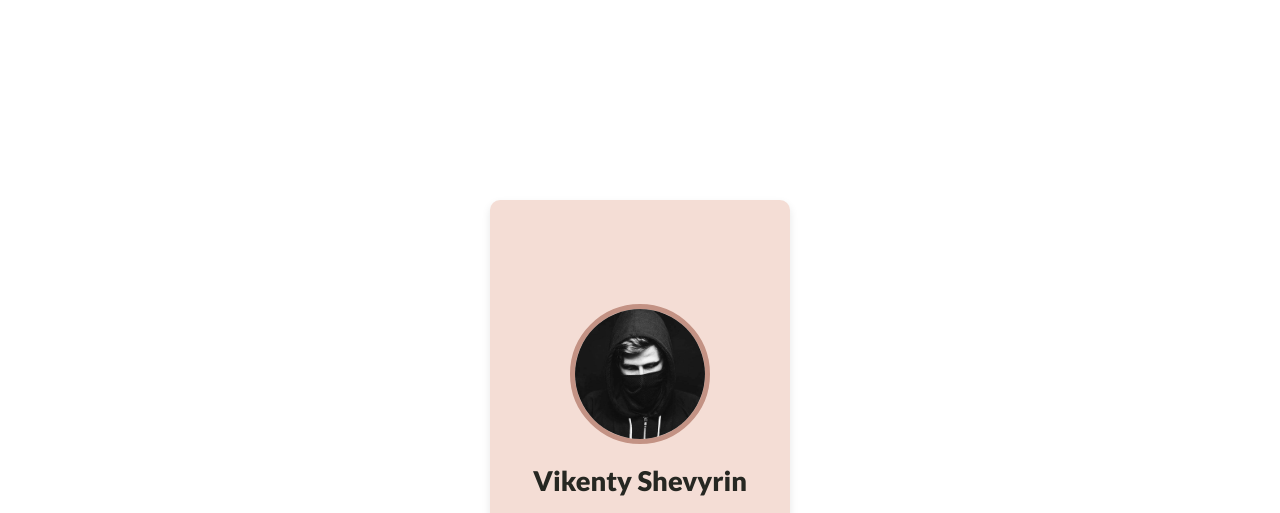
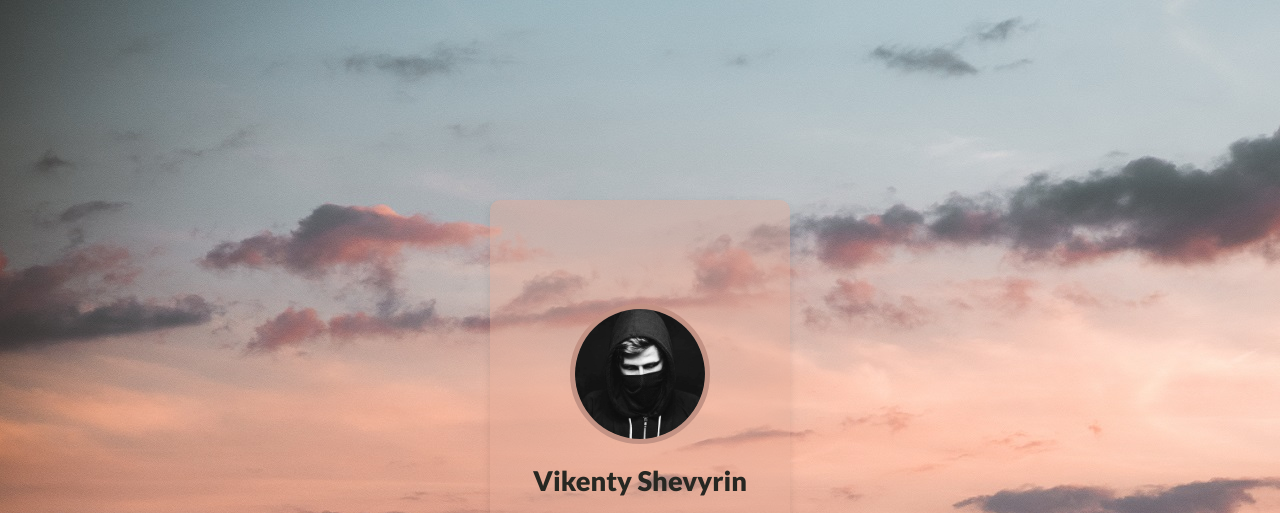
Before and after one commit to VikentyShevyrin/ProfileCard, a plain HTML site: page index.html in a window 1280 px wide. Shown: the top 513 px of the page. Drawn offline with Linux system fonts and the light colour scheme.

Commit message:
Move images to separate folder

```diff
--- a/css/styles.css
+++ b/css/styles.css
@@ -105,7 +105,7 @@ a:hover {
 
 body {
   background-color: wheat;
-  background: url(background.jpg);
+  background-image: url(../images/background.jpg);
   font-family: "Lato", sans-serif;
   color: #262722;
 }
--- a/index.html
+++ b/index.html
@@ -12,6 +12,7 @@
       href="https://use.fontawesome.com/releases/v5.0.13/css/all.css"
       rel="stylesheet"
     />
+    <link rel="shortcut icon" href="favicon.ico" type="image/x-icon" />
     <title>My Card</title>
   </head>
   <body>
@@ -21,7 +22,7 @@
           <div class="card__face card__face_front">
             <img
               class="card__profilepic"
-              src="profilepic.jpg"
+              src="/images/profilepic.jpg"
               alt="profilepic"
             />
             <h2 class="card__title">Vikenty Shevyrin</h2>
```
Also changed, not shown: favicon.ico (added), images/background.jpg (renamed from background.jpg), images/profilepic.jpg (renamed from profilepic.jpg).
